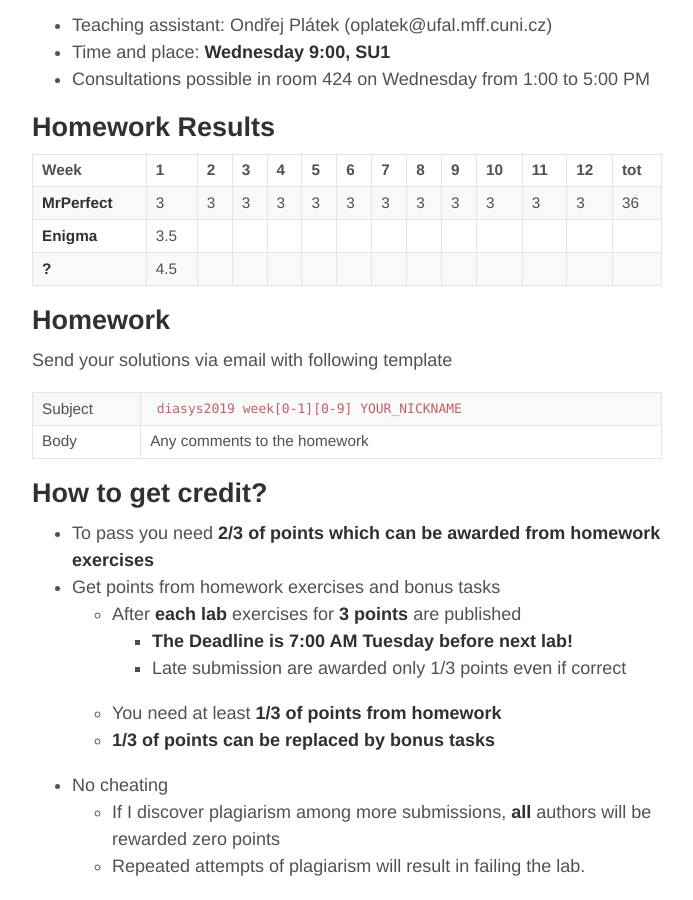
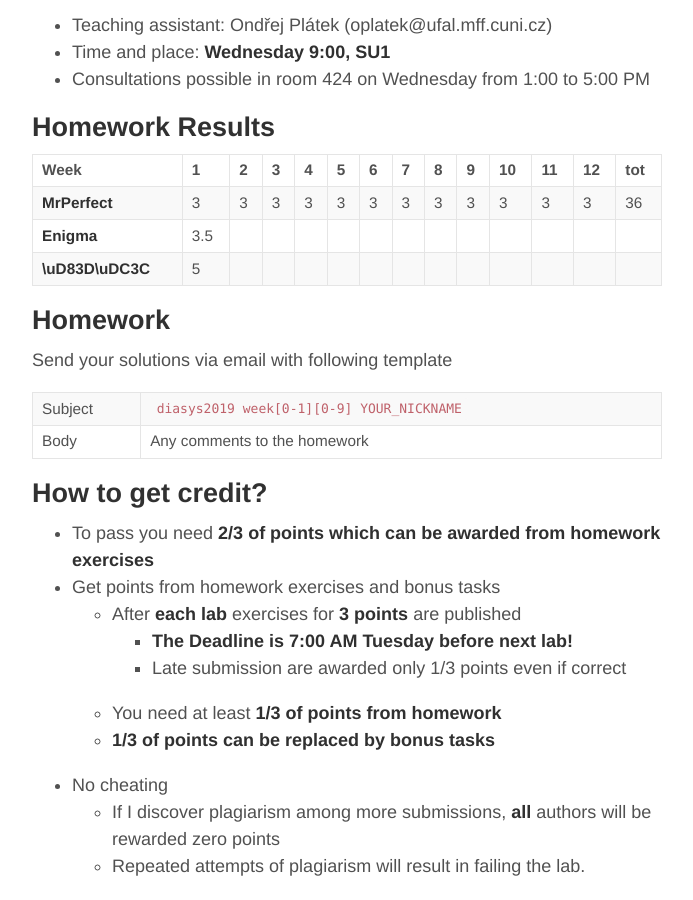
Before and after one commit to oplatek/oplatek.github.io, a Jekyll site: the page built from _posts/2019-02-18-labs-ds.md, in a window 1280 px wide and 900 px high, scrolled down 355 px. Shown: the whole window, without its empty margins (293-986 px from the left). Built offline with Jekyll 4.4.1, drawn with Linux system fonts in a browser that asks for light colours.

Commit message:
body D83D

```diff
--- a/_posts/2019-02-18-labs-ds.md
+++ b/_posts/2019-02-18-labs-ds.md
@@ -24,7 +24,7 @@ Homework Results
 |--------------|---|---|---|---|---|---|---|---|---|---|---|---|---|
 | **MrPerfect**| 3 | 3 | 3 | 3 | 3 | 3 | 3 | 3 | 3 | 3 | 3 | 3 | 36|
 | **Enigma**   |3.5|   |   |   |   |   |   |   |   |   |   |   |   |
-| **?**        |4.5|   |   |   |   |   |   |   |   |   |   |   |   |
+|**\uD83D\uDC3C**|5|   |   |   |   |   |   |   |   |   |   |   |   |
 
 Homework
 --------
```
